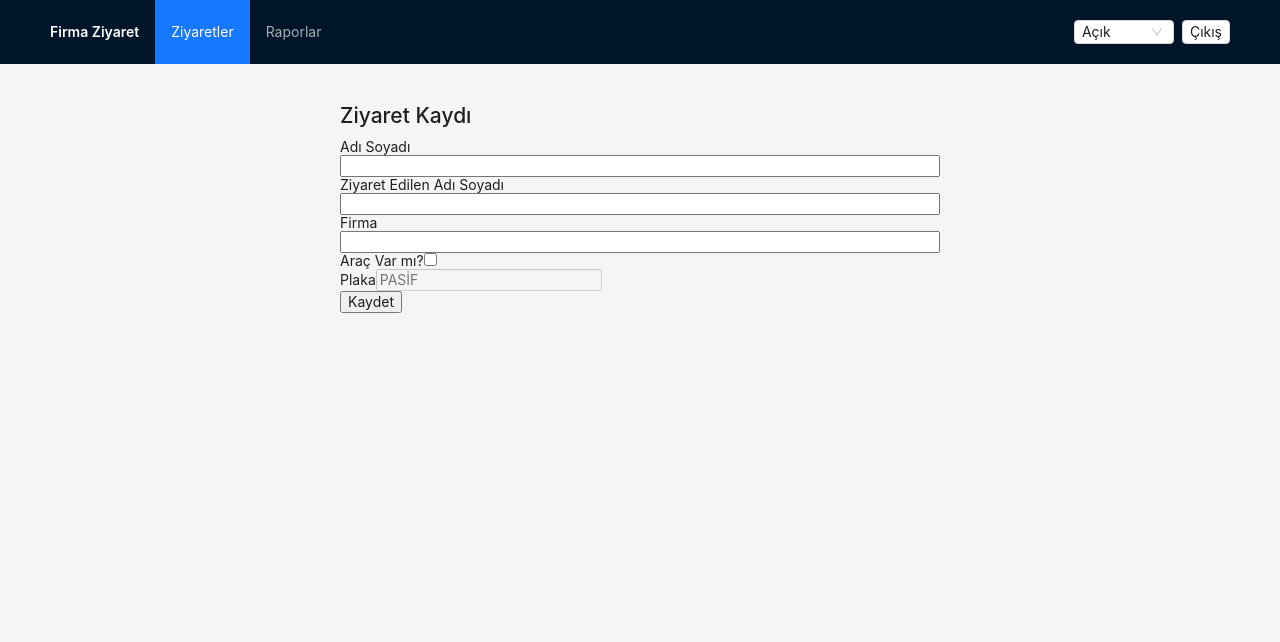
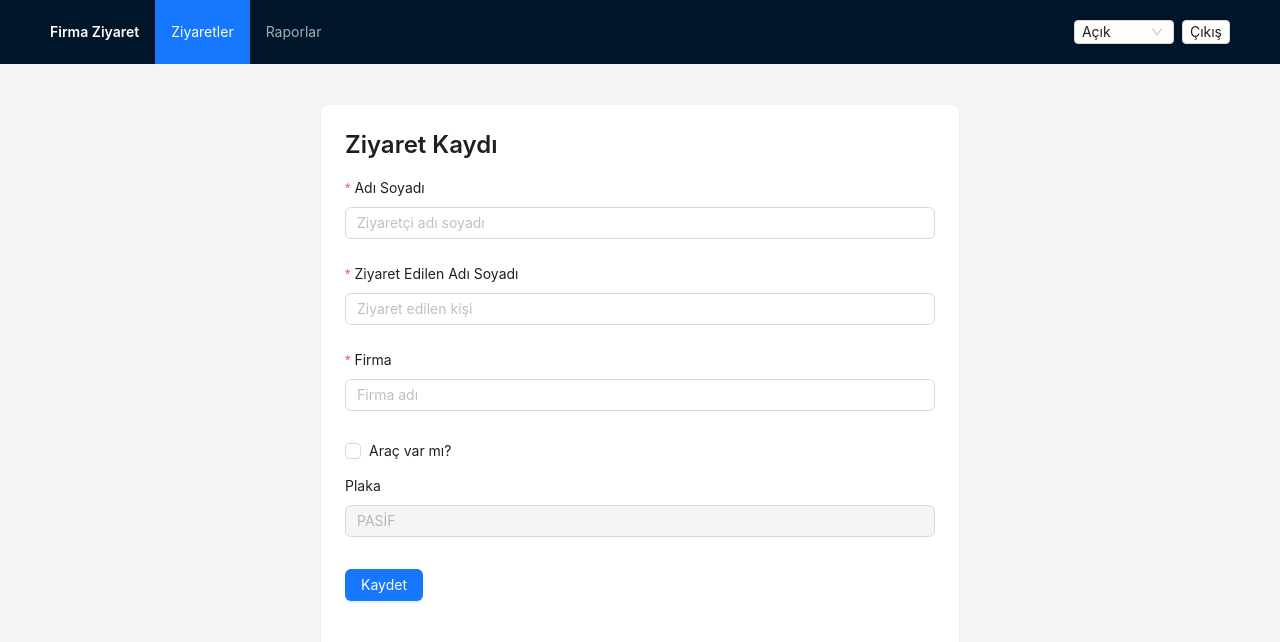
Before and after one commit to doganmus/firma-ziyaretci-kayit, a React (Vite) app in the folder frontend/: page /new in a window 1280 px wide. Shown: the top 642 px of the page. Built offline with nearby package versions, Linux system fonts and the light colour scheme; no server answers; sample sign-in values are in the browser's storage.

Commit message:
feat(ui-visit-form): refactor VisitForm to Ant Design with validation and conditional plate field

```diff
--- a/frontend/src/pages/VisitForm.tsx
+++ b/frontend/src/pages/VisitForm.tsx
@@ -1,80 +1,101 @@
 import { useState } from 'react'
 import { api } from '../api/client'
+import { Form, Input, Checkbox, Button, Card, Typography, Alert, Space } from 'antd'
 
 const TR_PLATE_REGEX = /^(0[1-9]|[1-7][0-9]|80|81)[A-Z]{1,3}[0-9]{2,4}$/
 
+type FormValues = {
+  visitor_full_name: string
+  visited_person_full_name: string
+  company_name: string
+  has_vehicle: boolean
+  vehicle_plate?: string
+}
+
 export default function VisitForm() {
-  const [visitorFullName, setVisitorFullName] = useState('')
-  const [visitedPersonFullName, setVisitedPersonFullName] = useState('')
-  const [companyName, setCompanyName] = useState('')
-  const [hasVehicle, setHasVehicle] = useState(false)
-  const [vehiclePlate, setVehiclePlate] = useState('')
-  const [message, setMessage] = useState<string | null>(null)
   const [loading, setLoading] = useState(false)
+  const [message, setMessage] = useState<{ type: 'success' | 'error'; text: string } | null>(null)
 
-  const submit = async (e: React.FormEvent) => {
-    e.preventDefault()
+  const onFinish = async (values: FormValues) => {
     setMessage(null)
-    if (!visitorFullName || !visitedPersonFullName || !companyName) {
-      setMessage('Zorunlu alanlar eksik')
-      return
-    }
     try {
       setLoading(true)
       const now = new Date().toISOString()
-      const normalizedPlate = vehiclePlate.replace(/\s+/g, '').toUpperCase()
-      if (hasVehicle && !TR_PLATE_REGEX.test(normalizedPlate)) {
-        setMessage('Plaka formatı geçersiz (örn. 34ABC1234)')
-        return
-      }
+      const normalizedPlate = (values.vehicle_plate ?? '').replace(/\s+/g, '').toUpperCase()
       await api.post('/visits', {
         entry_at: now,
-        visitor_full_name: visitorFullName,
-        visited_person_full_name: visitedPersonFullName,
-        company_name: companyName,
-        has_vehicle: hasVehicle,
-        vehicle_plate: hasVehicle ? normalizedPlate : undefined,
+        visitor_full_name: values.visitor_full_name,
+        visited_person_full_name: values.visited_person_full_name,
+        company_name: values.company_name,
+        has_vehicle: values.has_vehicle,
+        vehicle_plate: values.has_vehicle ? normalizedPlate : undefined,
       })
-      setMessage('Kayıt oluşturuldu')
-      setVisitorFullName('')
-      setVisitedPersonFullName('')
-      setCompanyName('')
-      setHasVehicle(false)
-      setVehiclePlate('')
-    } catch (err) {
-      setMessage('Hata oluştu')
+      setMessage({ type: 'success', text: 'Kayıt oluşturuldu' })
+    } catch {
+      setMessage({ type: 'error', text: 'Hata oluştu' })
     } finally {
       setLoading(false)
     }
   }
 
   return (
-    <div style={{ maxWidth: 600, margin: '24px auto' }}>
-      <h2>Ziyaret Kaydı</h2>
-      <form onSubmit={submit}>
-        <div>
-          <label>Adı Soyadı</label>
-          <input value={visitorFullName} onChange={(e) => setVisitorFullName(e.target.value)} style={{ width: '100%' }} />
-        </div>
-        <div>
-          <label>Ziyaret Edilen Adı Soyadı</label>
-          <input value={visitedPersonFullName} onChange={(e) => setVisitedPersonFullName(e.target.value)} style={{ width: '100%' }} />
-        </div>
-        <div>
-          <label>Firma</label>
-          <input value={companyName} onChange={(e) => setCompanyName(e.target.value)} style={{ width: '100%' }} />
-        </div>
-        <div>
-          <label>Araç Var mı?</label>
-          <input type="checkbox" checked={hasVehicle} onChange={(e) => setHasVehicle(e.target.checked)} />
-        </div>
-        <div>
-          <label>Plaka</label>
-          <input value={vehiclePlate} onChange={(e) => setVehiclePlate(e.target.value)} disabled={!hasVehicle} placeholder={!hasVehicle ? 'PASİF' : ''} />
-        </div>
-        <button type="submit" disabled={loading}>{loading ? 'Kaydediliyor...' : 'Kaydet'}</button>
-      </form>
-      {message && <div style={{ marginTop: 8 }}>{message}</div>}
+    <div style={{ maxWidth: 640, margin: '24px auto' }}>
+      <Card>
+        <Typography.Title level={3} style={{ marginBottom: 16 }}>Ziyaret Kaydı</Typography.Title>
+        {message && <Alert type={message.type} message={message.text} style={{ marginBottom: 16 }} />}
+        <Form<FormValues>
+          layout="vertical"
+          onFinish={onFinish}
+          initialValues={{ has_vehicle: false }}
+        >
+          <Form.Item label="Adı Soyadı" name="visitor_full_name" rules={[{ required: true, message: 'Adı Soyadı gerekli' }]}>
+            <Input placeholder="Ziyaretçi adı soyadı" />
+          </Form.Item>
+          <Form.Item label="Ziyaret Edilen Adı Soyadı" name="visited_person_full_name" rules={[{ required: true, message: 'Ziyaret edilen kişi gerekli' }]}>
+            <Input placeholder="Ziyaret edilen kişi" />
+          </Form.Item>
+          <Form.Item label="Firma" name="company_name" rules={[{ required: true, message: 'Firma gerekli' }]}>
+            <Input placeholder="Firma adı" />
+          </Form.Item>
+
+          <Space direction="vertical" size={8} style={{ width: '100%', marginBottom: 8 }}>
+            <Form.Item name="has_vehicle" valuePropName="checked" style={{ marginBottom: 0 }}>
+              <Checkbox>Araç var mı?</Checkbox>
+            </Form.Item>
+
+            <Form.Item noStyle shouldUpdate={(prev, curr) => prev.has_vehicle !== curr.has_vehicle}>
+              {({ getFieldValue }) => {
+                const hasVehicle = getFieldValue('has_vehicle') as boolean
+                return (
+                  <Form.Item
+                    label="Plaka"
+                    name="vehicle_plate"
+                    validateFirst
+                    rules={[
+                      {
+                        validator: (_, value) => {
+                          const v = (value ?? '').toString().replace(/\s+/g, '').toUpperCase()
+                          if (!hasVehicle) return Promise.resolve()
+                          if (!v) return Promise.reject(new Error('Plaka gerekli'))
+                          return TR_PLATE_REGEX.test(v)
+                            ? Promise.resolve()
+                            : Promise.reject(new Error('Plaka formatı geçersiz (örn. 34ABC1234)'))
+                        },
+                      },
+                    ]}
+                  >
+                    <Input placeholder={hasVehicle ? 'Örn: 34ABC1234' : 'PASİF'} disabled={!hasVehicle} onChange={(e) => { e.target.value = e.target.value.toUpperCase() }} />
+                  </Form.Item>
+                )
+              }}
+            </Form.Item>
+          </Space>
+
+          <Form.Item>
+            <Button type="primary" htmlType="submit" loading={loading}>Kaydet</Button>
+          </Form.Item>
+        </Form>
+      </Card>
     </div>
   )
 }
```
